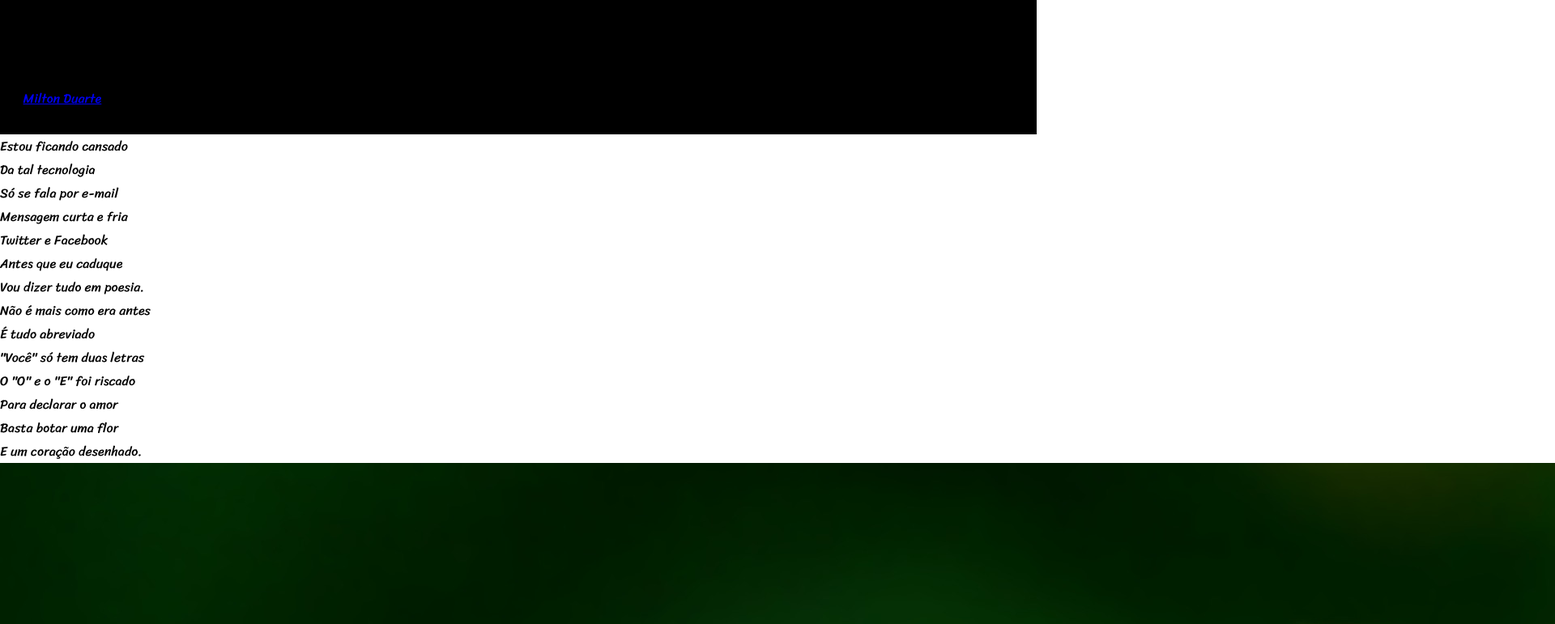
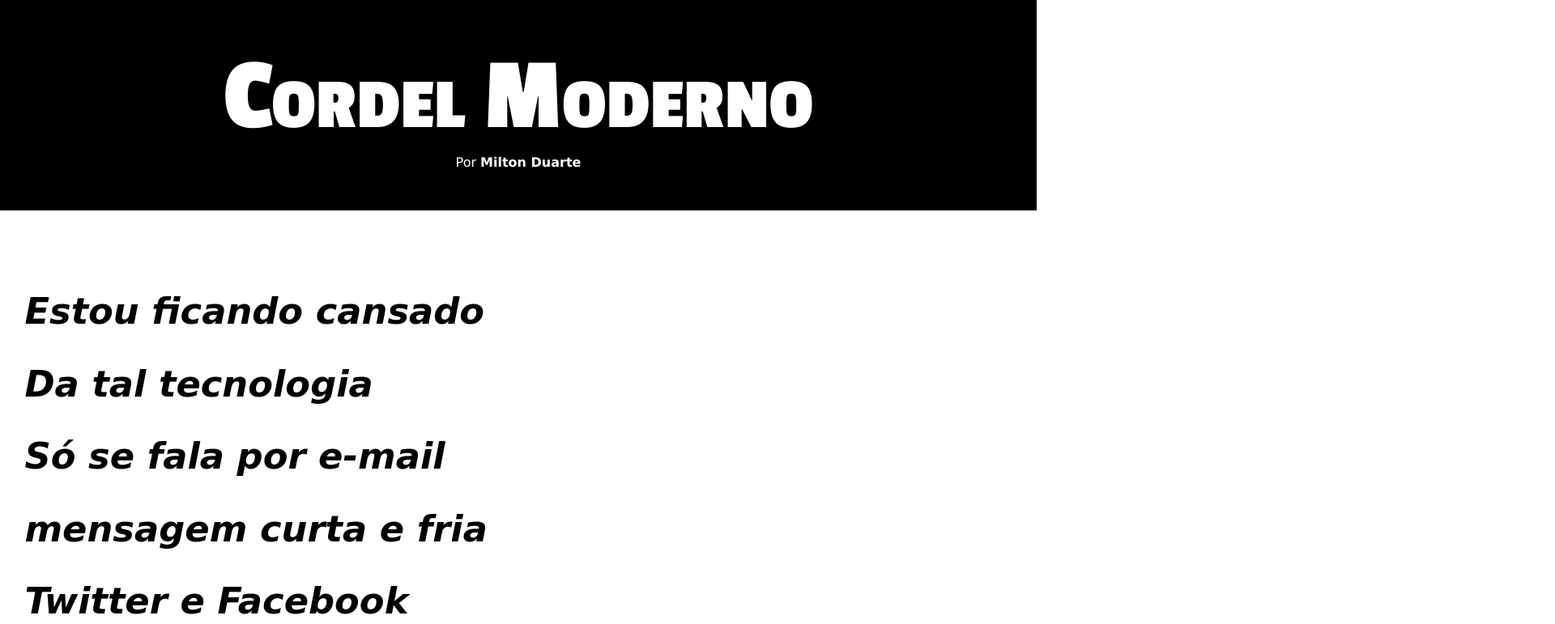
Before and after one commit to LucasMiranda7/cordel-moderno, a plain HTML site: page index.html in a window 1280 px wide. Shown: the top 771 px of the page at 81% size, 1920 px wide, since content can reach past the window. Drawn offline with Linux system fonts and the light colour scheme.

Commit message:
Project final

```diff
--- a/index.html
+++ b/index.html
@@ -15,18 +15,18 @@
 
 
   <main>
-    <section>
+    <section class="section_trecho">
     <p>
       Estou ficando cansado <br>
       Da tal tecnologia <br>
       Só se fala por e-mail <br>
-      Mensagem curta e fria <br>
+      mensagem curta e fria <br>
       Twitter e Facebook <br>
       Antes que eu caduque <br>
       Vou dizer tudo em poesia.</p>
     </section>
 
-    <section>
+    <section class="section_imagem imagem1">
         <p>
           Não é mais como era antes <br>
           É tudo abreviado <br>
@@ -35,10 +35,9 @@
           Para declarar o amor <br>
           Basta botar uma flor <br>
           E um coração desenhado.</p>
-        <img src="Imagens/background001.jpg" alt="">
       </section>
 
-      <section>
+      <section class="section_trecho">
         <p>
         Arroba agora não pesa <br>
         É parte de um endereço <br>
@@ -58,7 +57,7 @@
       </p>
       </section>
 
-      <section>
+      <section class="section_imagem imagem2">
         <p>
           Tenho saudade das cartas <br>
             Escritas com a própria mão <br>
@@ -68,11 +67,11 @@
             Era texto de verdade <br>
             Nas linhas do coração.
         </p>
-        <img src="Imagens/background002.jpg" alt="">
+
       </section>
 
 
-      <section>
+      <section class="section_trecho">
         <p>
           Agora, escrevo e envio <br>
           Chegando na mesma hora <br>
@@ -96,8 +95,8 @@
   </main>
 
 
-    <footer>
-      <p>Site criado por <a href="" target="_blank" rel="next">LucasCodes</a> para <a href="" target="_blank" rel="next">cursoemVideo</a></p>
+    <footer class="rodape">
+      <p>Site criado por <a href="" target="_blank" rel="next">LucasCodes</a> para <a href="" target="_blank" rel="next">CursoemVideo</a></p>
     </footer>
 </body>
 </html>
--- a/style/style.css
+++ b/style/style.css
@@ -1,7 +1,8 @@
 @charset "UTF-8 ";
 
 /* Fontes */
-@import url('https://fonts.googleapis.com/css2?family=Passion+One:wght@400;700;900&family=Sriracha&display=swap');
+/* @import url('https://fonts.googleapis.com/css2?family=Passion+One:wght@700&family=Sriracha&display=swap'); */
+@import url('https://fonts.googleapis.com/css2?family=Passion+One:wght@700&display=swap');
 
 
 /* Config Cores e Fontes */
@@ -9,9 +10,9 @@
   --cor1: black;
   --cor2: white;
 
-  --fonte1: "Passion One", sans-serif ;
+  --fonte1: "Passion One", cursive;
   --fonte2: Verdana, Geneva, Tahoma, sans-serif;
-  --fonte3: "Sriracha", cursiva;
+  --fonte3: "Sriracha", cursive;
 }
 
 * {
@@ -21,13 +22,113 @@
 }
 
 body {
-  height: 100vh;
+  min-height: 100vh;
   font-family: var(--fonte3);
+  font-size: 1rem;
+}
+
+/* Cabeçalho */
+
+.header {
+  background: var(--cor1);
+  color: var(--cor2);
+
+  display: flex;
+  flex-direction: column;
+  justify-content: center;
+  align-items: center;
+}
+
+.header > h1 {
+  font-family:var(--fonte1);
+  font-size: 10vw;
+  font-variant-caps: small-caps ;
+
+  padding-top: 50px;
+}
+
+.header > p {
+  font-family: var(--fonte2);
+
+  padding-bottom: 50px;
+}
+
+.header > p > a {
+  color: var(--cor2);
+  font-weight: 700;
+  text-decoration: none;
+
+}
+
+.header > p > a:hover {
+  text-decoration: underline;
 }
 
 
-.header {
-  background: black;
-  height: 166px;
-  padding: 50px 0 50px 0;
+/* Contéudo Principal */
+
+section {
+  font-style: italic;
+  font-weight: 600;
+  font-size: 3.5vw;
+  line-height: 2em;
+
+  padding: 10vh 0 10vh 1.9rem;
 }
+
+section > p{
+  padding-bottom: 2em;
+}
+
+.section_trecho {
+  background-color: var(--cor2);
+  color: var(--cor1);
+}
+
+.section_imagem {
+  background-color: var(--cor1);
+  color: var(--cor2);
+  box-shadow: inset 6px 6px 12px 0 rgba(0, 0, 0, 0.603) ;
+  background-size: cover;
+  background-attachment: fixed;
+}
+
+.imagem1 {
+  background-image: url(../Imagens/background001.jpg);
+  background-position: right center;
+}
+
+.imagem2 {
+  background-image: url(../Imagens/background002.jpg);
+}
+
+.section_imagem > p{
+  background-color: rgba(0, 0, 0, 0.425);
+  text-shadow: 1px 1px 0 black;
+
+  display: inline-block;
+  padding: 5px;
+}
+
+
+.rodape {
+  color: var(--cor2);
+  background-color: var(--cor1);
+  text-align: center;
+  flex-wrap: nowrap;
+  padding: 10px;
+}
+
+.rodape > p {
+
+
+  font-family: var(--fonte2);
+  font-size: 1em;
+}
+
+.rodape > p > a {
+  color: var(--cor2);
+
+  font-weight: 700;
+  text-decoration: none;
+}
```
Also changed, not shown: cordel-moderno.txt (deleted).
